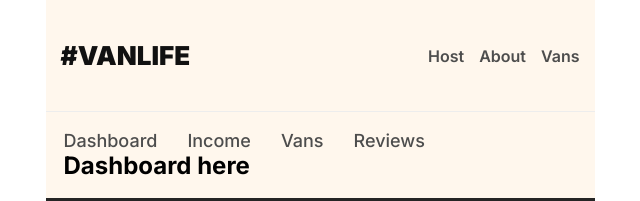
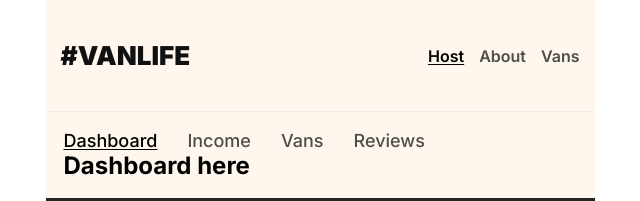
Before and after one commit to rayenrsalhi9/vanlife, a React (Vite) app: page /host in a window 1280 px wide. Shown: the top 201 px of the page, without its empty margins (320-960 px from the left). Built offline with nearby package versions, Linux system fonts and the light colour scheme.

Commit message:
added active effect to both navbars.

```diff
--- a/src/components/Header.jsx
+++ b/src/components/Header.jsx
@@ -1,13 +1,13 @@
-import { Link } from 'react-router-dom'
+import { NavLink } from 'react-router-dom'
 
 export default function Header() {
     return (
         <header>
-            <Link className='logo' to='/'>#VANLIFE</Link>
+            <NavLink className='logo' to='/'>#VANLIFE</NavLink>
             <nav>
-                <Link to='/host'>Host</Link>
-                <Link to='/about'>About</Link>
-                <Link to='/vans'>Vans</Link>
+                <NavLink to='/host'>Host</NavLink>
+                <NavLink to='/about'>About</NavLink>
+                <NavLink to='/vans'>Vans</NavLink>
             </nav>
         </header>
     )
--- a/src/pages/host/Host.css
+++ b/src/pages/host/Host.css
@@ -25,7 +25,7 @@
     text-underline-offset: 2px;
 }
 
-.host-navbar > a.selected {
+.host-navbar > a.active {
     color: #000;
     text-decoration: underline;
     text-underline-offset: 2px;
--- a/src/pages/host/HostHeader.jsx
+++ b/src/pages/host/HostHeader.jsx
@@ -1,12 +1,12 @@
-import { Link } from "react-router-dom"
+import { NavLink } from "react-router-dom"
 
 export default function HostHeader() {
     return (
         <nav className="host-navbar">
-            <Link to='/host'>Dashboard</Link>
-            <Link to='/host/income'>Income</Link>
-            <Link to='/host/vans'>Vans</Link>
-            <Link to='/host/reviews'>Reviews</Link>
+            <NavLink to='/host' end>Dashboard</NavLink>
+            <NavLink to='/host/income'>Income</NavLink>
+            <NavLink to='/host/vans'>Vans</NavLink>
+            <NavLink to='/host/reviews'>Reviews</NavLink>
         </nav>
     )
 }
```
